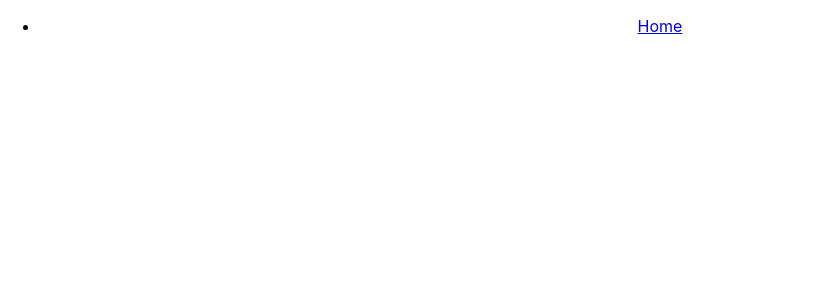
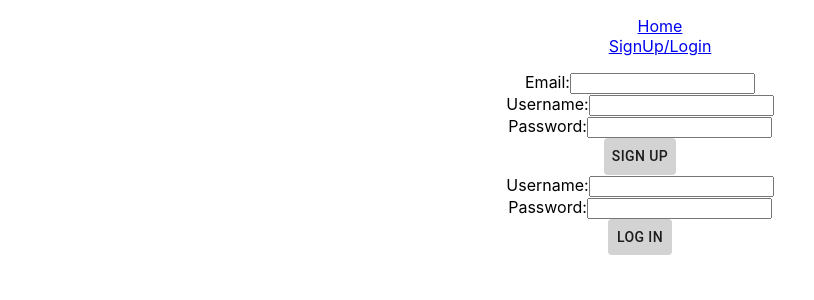
Before and after one commit to KeaganPT/PowerBoardClient, a React (Create React App) app: page /auth in a window 1280 px wide. Shown: the top 300 px of the page, without its empty margins (0-814 px from the left). Built offline with nearby package versions, Linux system fonts and the light colour scheme.

Commit message:
forgot to make brach but auth is functional, needs styling

```diff
--- a/src/App.tsx
+++ b/src/App.tsx
@@ -3,14 +3,30 @@ import './App.css';
 import Sitebar from './components/Navbar/Navbar';
 import {BrowserRouter as Router} from "react-router-dom"
 
-function App() {
+
+class App extends React.Component {
+  constructor(props: any){
+    super(props)
+    this.state = {
+      sessionToken: ''
+    }
+    this.updateToken = this.updateToken.bind(this);
+  }
+
+  updateToken(newToken : string) {
+    localStorage.setItem('token', newToken);
+    this.setState({sessionToken: newToken})
+  }
+
+  render(){
   return (
     <div className="App">
       <Router>
-        <Sitebar />
+        <Sitebar updateToken={this.updateToken}/>
       </Router>
     </div>
   );
+  }
 }
 
 export default App;
--- a/src/components/Auth/Auth.tsx
+++ b/src/components/Auth/Auth.tsx
@@ -1,44 +1,114 @@
 import React from 'react'
+import { Button } from '@material-ui/core'
 
 type UserTypes = {
-    user : {}
+    user: {},
+    email: string,
+    userNameSignup: string,
+    userNameLogin: string,
+    passwordSignup: string,
+    passwordLogin: string
 }
 
-class Auth extends React.Component<{}, UserTypes>{
+type propTypes = {
+    updateToken(newToken: String): void
+}
+
+class Auth extends React.Component<propTypes, UserTypes>{
     constructor(props: any) {
         super(props)
         this.state = {
-            user: {}
+            user: {},
+            email: '',
+            userNameSignup: '',
+            userNameLogin: '',
+            passwordSignup: '',
+            passwordLogin: ''
         }
+
     }
 
-    fetchSignUp = () => {
-        fetch('http://localhost:3000/user/register')
-        .then(res => res.json())
-        .then(data => {
-            console.log(data)
-            this.setState({
-                user: data
-            });
+    fetchSignUp() {
+        fetch('http://localhost:3000/user/register', {
+            method: 'POST',
+            body: JSON.stringify({email: this.state.email, userName: this.state.userNameSignup, password: this.state.passwordSignup}),
+            headers: new Headers ({
+                'Content-Type': 'application/json'
+            })
         })
+            .then(res => res.json())
+            .then(data => {
+                console.log(data);
+                this.setState({
+                    user: data
+                });
+                this.props.updateToken(data.sessionToken)
+            })
+            .catch(err => console.log(err))
     }
 
     fetchLogin = () => {
-
+        fetch('http://localhost:3000/user/login', {
+            method: 'POST',
+            body: JSON.stringify({userName: this.state.userNameLogin, password: this.state.passwordLogin}),
+            headers: new Headers ({
+                'Content-Type': 'application/json'
+            })
+        })
+            .then(res => res.json())
+            .then(data => {
+                console.log(data);
+                console.log('successful fetch');
+                this.setState({
+                    user: data
+                });
+                this.props.updateToken(data.sessionToken);
+            })
+            .catch(err => console.log(err))
     }
 
-    handleSubmitRegister = () => {
-
+    handleSubmitRegister = (event: any) => {
+        event.preventDefault()
+        console.log('helloWorld!')
+        this.fetchSignUp();
     }
 
-    handleSubmitLogin = () => {
-
+    handleSubmitLogin = (event: any) => {
+        event.preventDefault()
+        console.log('sumbitLogin Success')
+        this.fetchLogin()
     }
 
     render() {
-        return(
-            <div>
+        return (
+            <div className="container">
+                <form className="signUp" >
+                    <div>
+                        <label >Email:</label>
+                        <input onChange={(e) => this.setState({ email: e.target.value })} name="email" value={this.state.email}></input>
+                    </div>
+                    <div>
+                        <label>Username:</label>
+                        <input type="text" onChange={(e) => this.setState({ userNameSignup: e.target.value })} value={this.state.userNameSignup}></input>
+                    </div>
+                    <div>
+                        <label>Password:</label>
+                        <input type="text" onChange={(e) => this.setState({ passwordSignup: e.target.value })} value={this.state.passwordSignup}></input>
+                    </div>
+                    <Button style={{backgroundColor: 'lightGray'}} onClick={(e) => this.handleSubmitRegister(e)}>Sign Up</Button>
+                </form>
 
+                <form className="logIn">
+                    <div>
+                        <label>Username:</label>
+                        <input onChange={(e) => this.setState({ userNameLogin: e.target.value })} value={this.state.userNameLogin} />
+                    </div>
+                    <div>
+                        <label>Password:</label>
+                        <input onChange={(e) => this.setState({ passwordLogin: e.target.value })} value={this.state.passwordLogin} />
+                    </div>
+                    <Button style={{backgroundColor : 'lightGray'}} onClick={(e) => {return this.handleSubmitLogin(e)}}>Log In</Button>
+                </form>
             </div>
         )
     }
--- a/src/components/Navbar/Navbar.tsx
+++ b/src/components/Navbar/Navbar.tsx
@@ -1,20 +1,31 @@
 import React from 'react'
-
+import Auth from '../Auth/Auth'
 import { Route, Link, Switch } from 'react-router-dom'
 
-class Sitebar extends React.Component {
+type propTypes = {
+    updateToken(newToken: String): void
+}
+
+
+
+class Sitebar extends React.Component<propTypes, {}> {
+
+
     render() {
         return (
             <div className="sitebar">
                 <div className="sitebar-list list-unstyled">
-                    <ul className="sidebar-list list-unstyled">
+                    <ul className="sidebar-list list-unstyled" style={{ listStyleType: 'none'}}>
                         <li><Link to="/">Home</Link></li>
+                        <li><Link to="/auth">SignUp/Login</Link></li>
                     </ul>
                 </div>
                 <div className="sitebar-route">
                     <Switch>
                         <Route exact path="/home"></Route>
+                        <Route exact path="/auth"><Auth updateToken={this.props.updateToken} /></Route>
                     </Switch>
+
                 </div>
             </div>
         )
--- a/src/components/Powers/Powers.tsx
+++ b/src/components/Powers/Powers.tsx
@@ -1,6 +1,8 @@
 import React from 'react'
 
 class Powers extends React.Component{
+
+
     render(){
         return (
             <div>
--- a/tsconfig.json
+++ b/tsconfig.json
@@ -18,7 +18,7 @@
     "resolveJsonModule": true,
     "isolatedModules": true,
     "noEmit": true,
-    "jsx": "react"
+    "jsx": "react-jsx"
   },
   "include": [
     "src"
```
Also changed, not shown: 1 other file (tests, documents, lock files or other folders).
